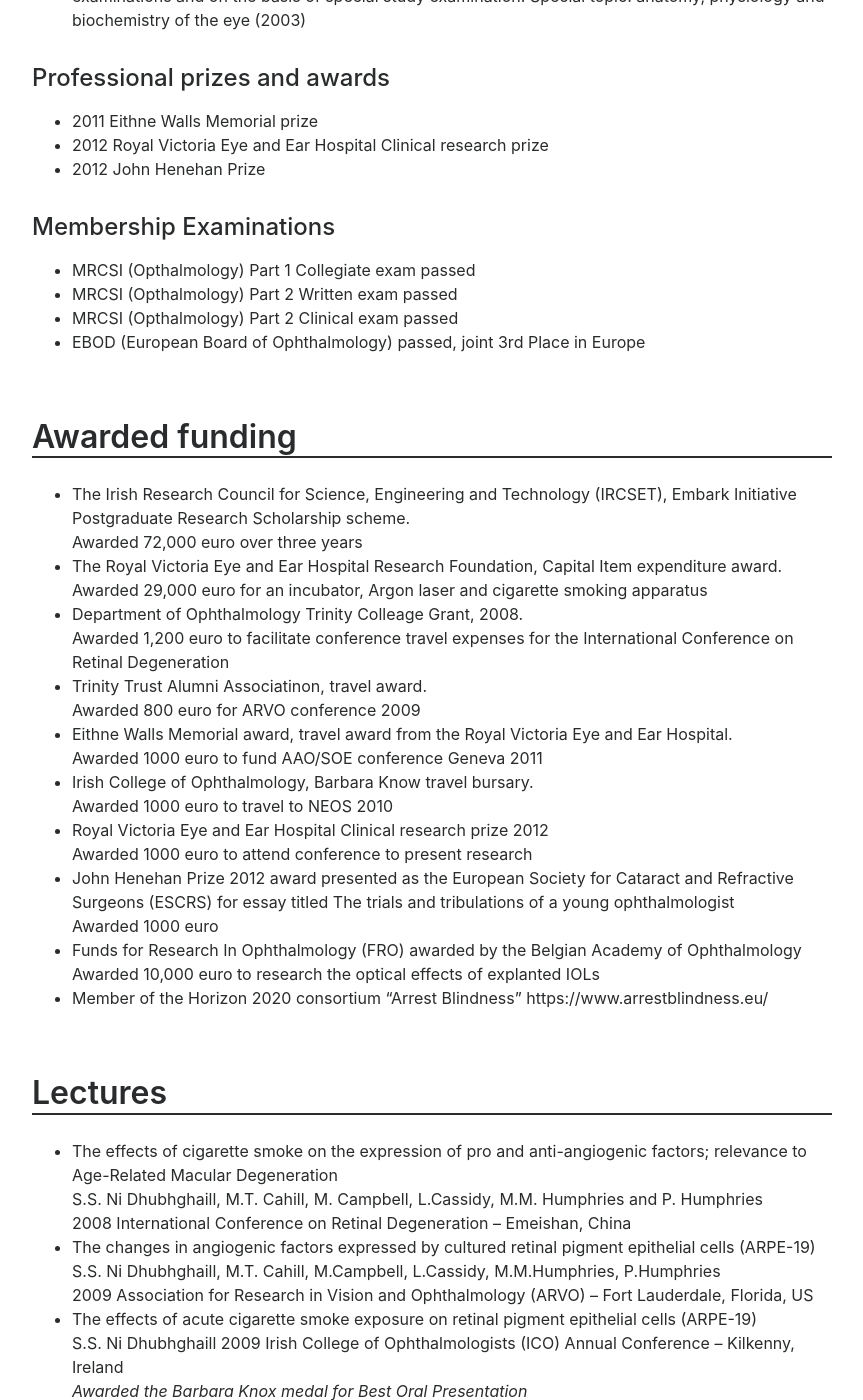
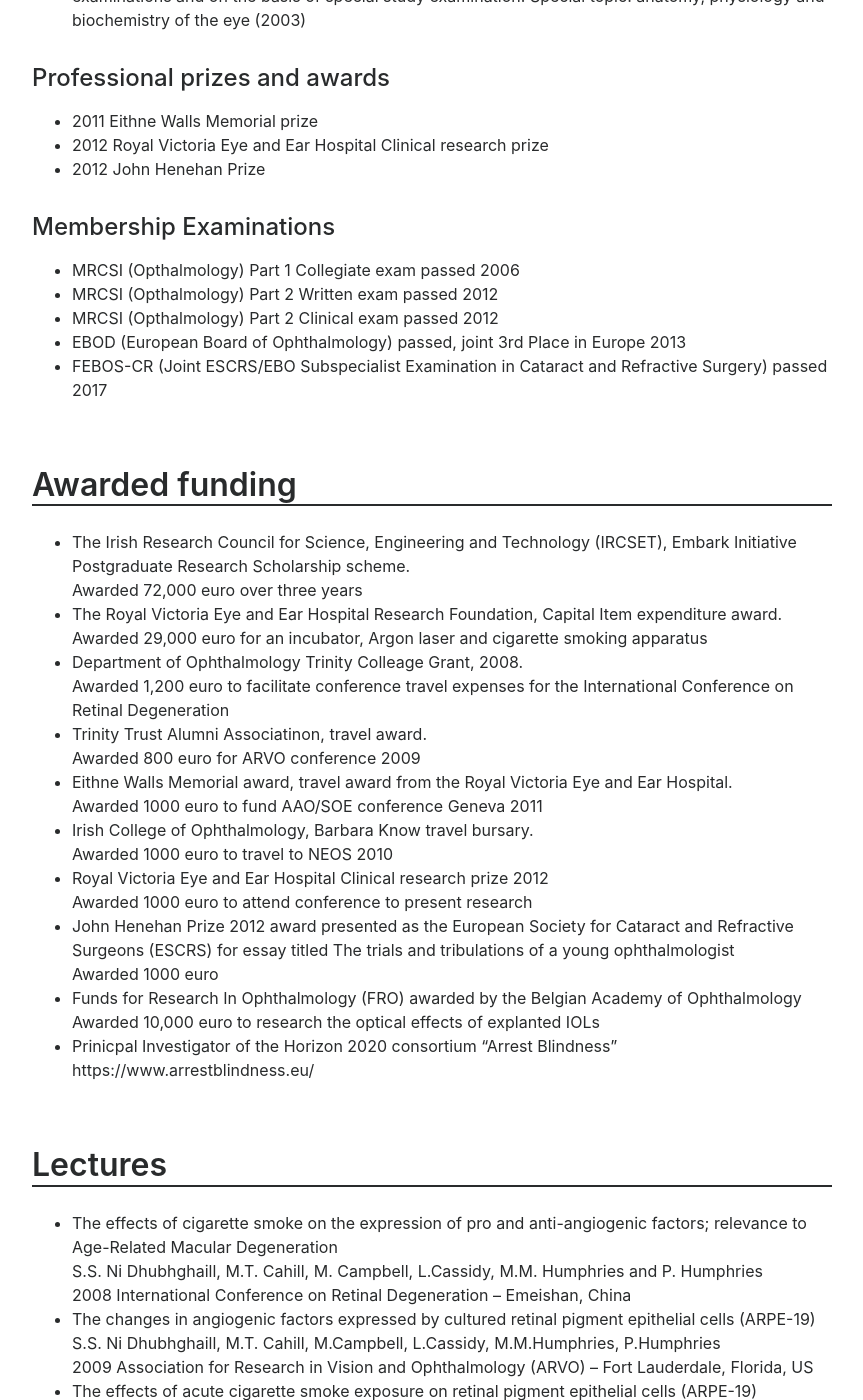
Before and after one commit to sorchanidhubhghaill/cv, a Jekyll site: the page built from index.md, in a window 1280 px wide and 1400 px high, scrolled down 4922 px. Shown: the whole window, without its empty margins (208-1071 px from the left). Built offline with Jekyll 4.4.1, drawn with Linux system fonts in a browser that asks for light colours; some of the changed text lies outside the part shown.

Commit message:
Update index.md

```diff
--- a/index.md
+++ b/index.md
@@ -195,10 +195,11 @@ Completed rotations in general surgery, maxillofacial surgery, gastroenterology
 
 ### Membership Examinations
 
- - MRCSI (Opthalmology) Part 1 Collegiate exam passed
- - MRCSI (Opthalmology) Part 2 Written exam passed
- - MRCSI (Opthalmology) Part 2 Clinical exam passed
- - EBOD (European Board of Ophthalmology) passed, joint 3rd Place in Europe
+ - MRCSI (Opthalmology) Part 1 Collegiate exam passed 2006
+ - MRCSI (Opthalmology) Part 2 Written exam passed 2012
+ - MRCSI (Opthalmology) Part 2 Clinical exam passed 2012
+ - EBOD (European Board of Ophthalmology) passed, joint 3rd Place in Europe 2013
+ - FEBOS-CR (Joint ESCRS/EBO Subspecialist Examination in Cataract and Refractive Surgery) passed 2017
 
 
 ## Awarded funding
@@ -224,7 +225,7 @@ Completed rotations in general surgery, maxillofacial surgery, gastroenterology
    Awarded 1000 euro
  - Funds for Research In Ophthalmology (FRO) awarded by the Belgian Academy of Ophthalmology
    Awarded 10,000 euro to research the optical effects of explanted IOLs
- - Member of the Horizon 2020 consortium "Arrest Blindness" https://www.arrestblindness.eu/
+ - Prinicpal Investigator of the Horizon 2020 consortium "Arrest Blindness" https://www.arrestblindness.eu/
 
 
 ## Lectures
@@ -426,6 +427,9 @@ Completed rotations in general surgery, maxillofacial surgery, gastroenterology
  - Bean-Shaped ring segments as a capsule enhancement tool in complex bag-in-the-lens intraocular lens implantation
      Altenburg A, Ni Dhubhghaill SS, Tassignon MJ.
      2017 J Refract Surg. 33 (7), 454-459
+ - Modified bean-shaped ring segments for suture fixation of the bag-in-the-lens intraocular implant
+     Ni Dhubhghaill SS, Dogaroiu AC, Zakaria N, Tassignon MJ.
+     2017 J Cataract Refract Surg. 43(8), 1003-1006
 
 ## Books
 
```
